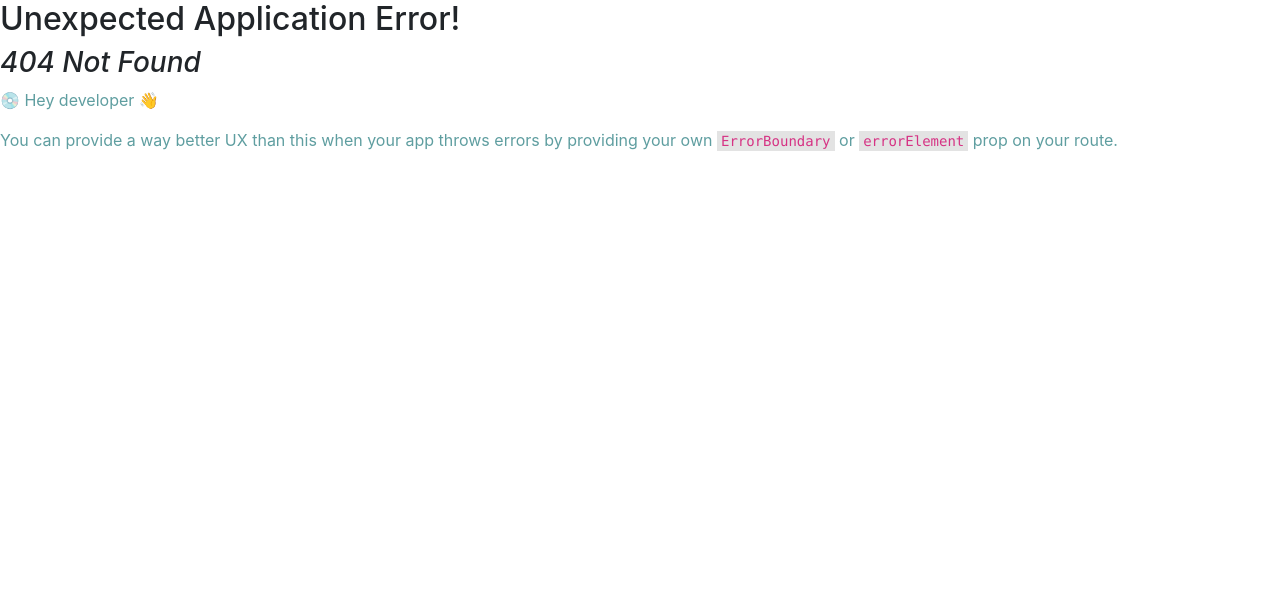
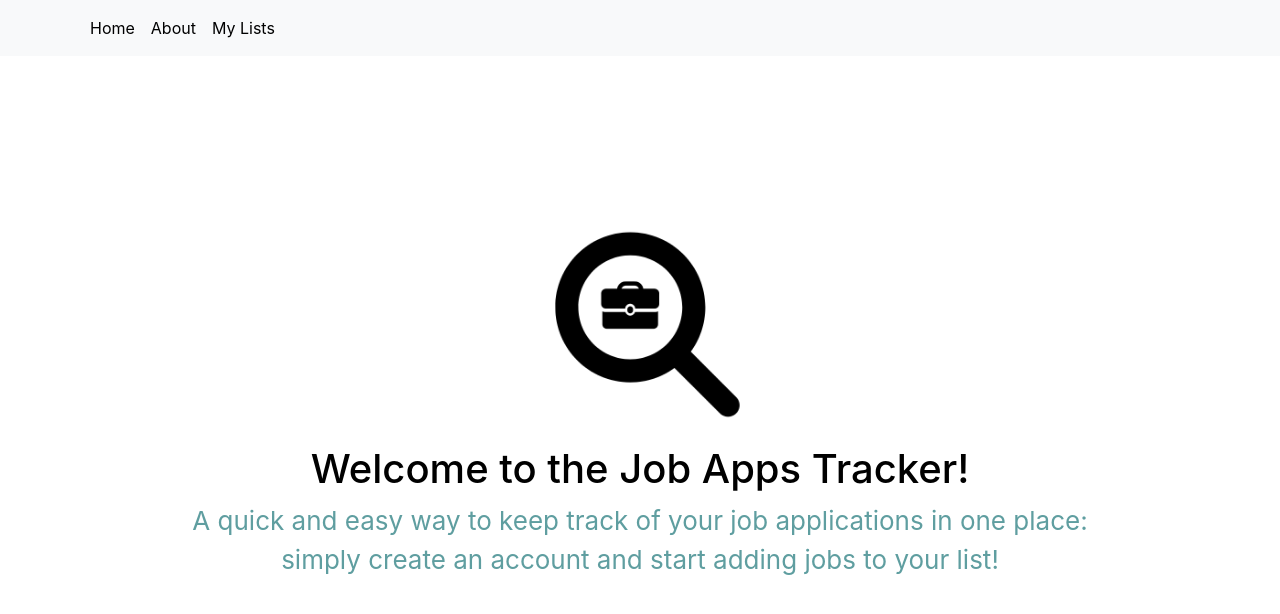
Before and after one commit to Yin4TheWin/jobappstracker, a React (Create React App) app: page /profile in a window 1280 px wide. Before the commit this address had no page. Shown: the top 614 px of the page. Built offline with nearby package versions, Linux system fonts and the light colour scheme.

Commit message:
add firebase, create profile page

```diff
--- a/package.json
+++ b/package.json
@@ -11,6 +11,7 @@
     "@types/react": "^18.0.0",
     "@types/react-dom": "^18.0.0",
     "bootstrap": "^5.2.3",
+    "firebase": "^9.15.0",
     "react": "^18.2.0",
     "react-bootstrap": "^2.7.0",
     "react-dom": "^18.2.0",
--- a/src/index.tsx
+++ b/src/index.tsx
@@ -7,12 +7,17 @@ import {
 } from "react-router-dom";
 import Root from './routes/root'
 import reportWebVitals from './reportWebVitals';
+import Profile from './routes/profile';
 
 const router = createBrowserRouter([
   {
     path: "/",
     element: <Root/>
   },
+  {
+    path:"/profile",
+    element: <Profile/>
+  }
 ]);
 
 const root = ReactDOM.createRoot(
--- a/src/routes/navbar.jsx
+++ b/src/routes/navbar.jsx
@@ -1,19 +1,31 @@
 import Container from 'react-bootstrap/Container';
 import Nav from 'react-bootstrap/Nav';
 import Navbar from 'react-bootstrap/Navbar';
-import NavDropdown from 'react-bootstrap/NavDropdown';
-import logo from '../imgs/logo.png';
+import { Outlet, Link } from "react-router-dom";
+
 
 export default function SiteNavbar() {
   return (
-    <Navbar bg="light" expand="lg">
+    <Navbar fixed='top' bg="light" expand="lg">
       <Container>
         <Navbar.Toggle aria-controls="basic-navbar-nav" />
         <Navbar.Collapse id="basic-navbar-nav">
           <Nav className="me-auto">
-            <Nav.Link href="#home">Home</Nav.Link>
-            <Nav.Link href="#link">About</Nav.Link>
-            <Nav.Link href="#link">My Lists</Nav.Link>
+            <Nav.Link>
+                <Link to="/" style={{textDecoration:'none', color: 'black'}}>
+                    Home
+                </Link>
+            </Nav.Link>
+            <Nav.Link>
+                <Link to="/" style={{textDecoration:'none', color: 'black'}}>
+                    About
+                </Link>
+            </Nav.Link>
+            <Nav.Link>
+                <Link to="/profile" style={{textDecoration:'none', color: 'black'}}>
+                    My Lists
+                </Link>
+            </Nav.Link>
           </Nav>
         </Navbar.Collapse>
       </Container>
--- /dev/null
+++ b/src/routes/profile.jsx
@@ -0,0 +1,17 @@
+import logo from '../imgs/logo.png';
+import '../styles/root.css';
+import SiteNavbar from './navbar';
+export default function Profile(){
+    return (
+        <div>
+            <SiteNavbar/>
+            <div className="header">
+            <div className="content-container">
+                <img src={logo} className="logo" alt="Logo: Briefcase under a magnifying glass"/>
+                <h1>Welcome to the Job Apps Tracker!</h1>
+                <p>A quick and easy way to keep track of your job applications in one place: simply create an account and start adding jobs to your list!</p>
+            </div>
+            </div>
+        </div>
+    )
+}
```
Also changed, not shown: src/firebase.js (added, +21 -0 lines), 1 other file (tests, documents, lock files or other folders).
